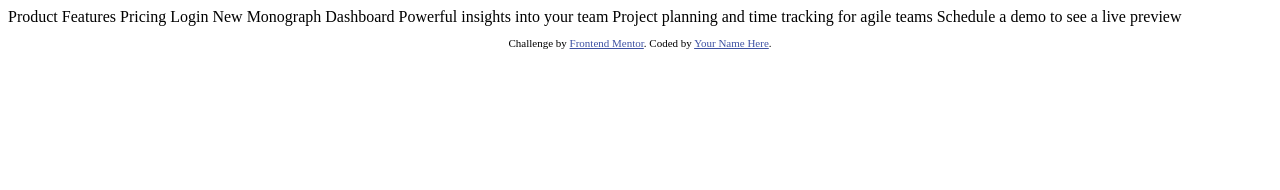
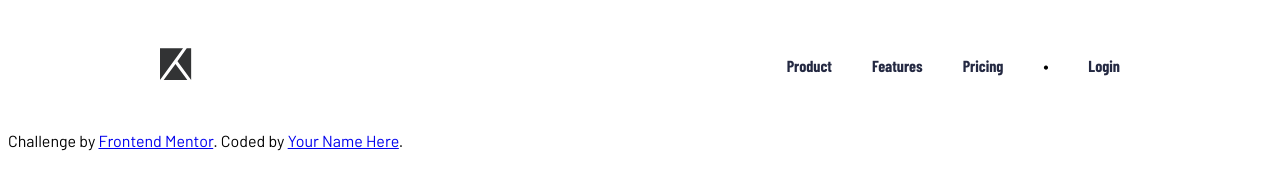
Before and after one commit to iJCode1/Project-tracking-intro-component, a plain HTML site: page index.html in a window 1280 px wide. Drawn offline with nearby package versions, Linux system fonts and the light colour scheme.

Commit message:
Header terminado

```diff
--- /dev/null
+++ b/css/estilos.css
@@ -0,0 +1,28 @@
+body {
+  font-family: "Barlow", sans-serif;
+}
+
+/* ----------------------------- Header ------------------------------ */
+
+.header {
+  font-family: "Barlow Condensed", sans-serif;
+  font-weight: 700;
+  display: flex;
+  justify-content: space-between;
+  margin: 2em 7em;
+  align-items: center;
+}
+
+.nav ol {
+  list-style: none;
+  display: flex;
+}
+
+.nav li {
+  margin: 0em 2.5em 0em 0em;
+}
+
+.nav a {
+  text-decoration: none;
+  color: hsl(230, 29%, 20%);
+}
--- a/index.html
+++ b/index.html
@@ -1,38 +1,58 @@
 <!DOCTYPE html>
-<html lang="en">
+<html lang="es">
   <head>
-  <meta charset="UTF-8">
-  <meta name="viewport" content="width=device-width, initial-scale=1.0"> <!-- displays site properly based on user's device -->
+    <meta charset="UTF-8" />
+    <meta name="viewport" content="width=device-width, initial-scale=1.0" />
+    <!-- displays site properly based on user's device -->
 
-  <link rel="icon" type="image/png" sizes="32x32" href="./images/favicon-32x32.png">
+    <link
+      rel="icon"
+      type="image/png"
+      sizes="32x32"
+      href="./images/favicon-32x32.png"
+    />
+    <link
+      href="https://fonts.googleapis.com/css2?family=Barlow&family=Barlow+Condensed:wght@400;700&display=swap"
+      rel="stylesheet"
+    />
+
+    <link rel="stylesheet" href="./css/estilos.css" />
 
     <title>Frontend Mentor | Project tracking intro component</title>
 
     <!-- Feel free to remove these styles or customise in your own stylesheet 👍 -->
-  <style>
-    .attribution { font-size: 11px; text-align: center; }
-    .attribution a { color: hsl(228, 45%, 44%); }
-  </style>
   </head>
   <body>
-  Product
-  Features
-  Pricing
-  Login
-
-  New
-  Monograph Dashboard
-
-  Powerful insights into your team
-  Project planning and time tracking for agile teams
-
-  Schedule a demo
-  to see a live preview
-
+    <div class="header">
+      <figure class="nav-imageWrapper">
+        <img src="./images/logo.svg" alt="Icon Header" class="nav-image" />
+      </figure>
+      <nav class="nav">
+        <ol class="nav-ordered">
+          <li class="nav-element">
+            <a href="#" class="nav-link">Product</a>
+          </li>
+          <li class="nav-element">
+            <a href="#" class="nav-link">Features</a>
+          </li>
+          <li class="nav-element">
+            <a href="#" class="nav-link">Pricing</a>
+          </li>
+          <li class="nav-element">
+            •
+          </li>
+          <li class="nav-element">
+            <a href="#" class="nav-link">Login</a>
+          </li>
+        </ol>
+      </nav>
+    </div>
     <footer>
       <p class="attribution">
-      Challenge by <a href="https://www.frontendmentor.io?ref=challenge" target="_blank">Frontend Mentor</a>.
-      Coded by <a href="#">Your Name Here</a>.
+        Challenge by
+        <a href="https://www.frontendmentor.io?ref=challenge" target="_blank"
+          >Frontend Mentor</a
+        >. Coded by <a href="#">Your Name Here</a>.
       </p>
     </footer>
   </body>
```
Lines whose indentation alone changed are shown as unchanged.
